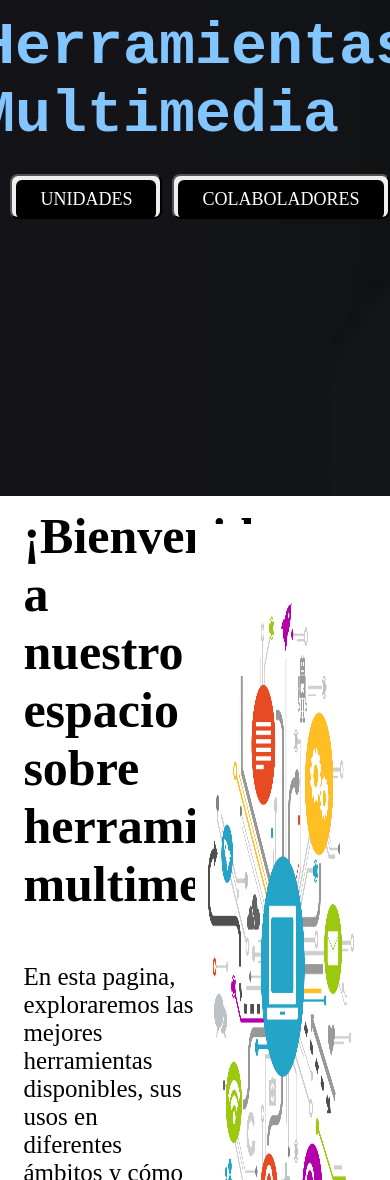
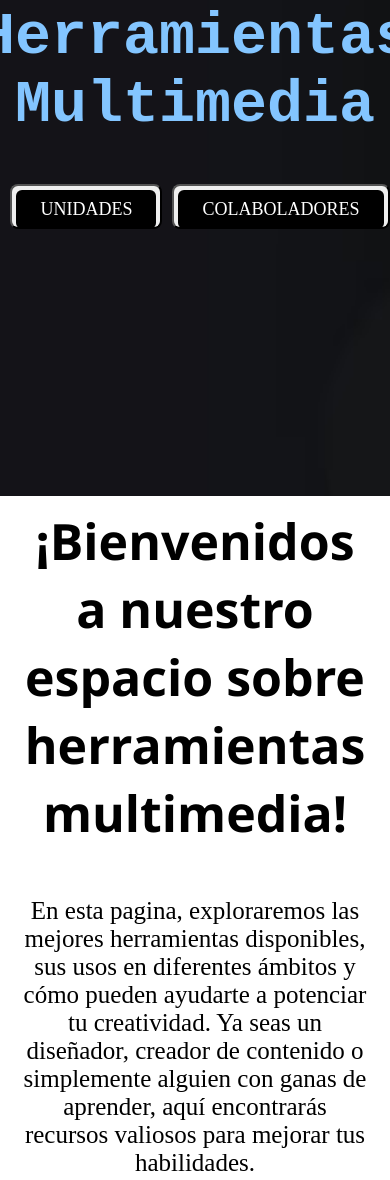
Before and after one commit to juanmg39/Pagina_web, a plain HTML site: page index.html in a window 390 px wide. Shown: the part 349-1529 px from the top of the page. Drawn offline with Linux system fonts and the light colour scheme.

Commit message:
responsive

```diff
--- a/index.html
+++ b/index.html
@@ -24,7 +24,7 @@
 
     </nav>
     <header>
-        <h1 class="titulo"> Herramientas Multimedia</h1>
+        <h1> Herramientas Multimedia</h1>
         <div class="boton">
         <button >
             <span >
@@ -41,10 +41,6 @@
 <article>
     <div class="acerca">
         <h1 style="font-size: 50px;">¡Bienvenidos a nuestro espacio sobre herramientas multimedia! </h1>
-<!--         <p style="font-size: 25px; margin-top: 50px;">En la era digital, la creación de contenido visual y auditivo es más
-importante que nunca. Desde la edición de imágenes hasta la producción de videos y animaciones, las herramientas multimedia
- nos permiten dar vida a nuestras ideas y comunicarnos de manera efectiva. -->
-
          <p style="font-size: 25px; margin-top: 50px;">En esta pagina, exploraremos las mejores herramientas disponibles,
             sus usos en diferentes ámbitos y cómo pueden ayudarte a potenciar tu creatividad.
             Ya seas un diseñador, creador de contenido o simplemente alguien con ganas de aprender,
--- a/styles.css
+++ b/styles.css
@@ -253,3 +253,61 @@ section .card p{
     margin-bottom: 10px;
     font-size: 20px;
   }
+
+
+/*   reposive (parte para que se adapte) */
+
+@media (max-width: 300px) and (max-width: 766px){
+    header{
+        width: 100%;
+    }
+
+}
+@media (max-widh: 767px){
+
+
+    }
+
+
+
+@media (max-width: 768px) and (max-width: 990px){
+    header{
+        text-align: center;
+        width: 100%;
+       }
+
+       header .boton{
+        margin-top: 20px;
+       }
+
+    section{
+        display: flex;
+        flex-wrap: wrap;
+        justify-content:center ;
+        height: 100%;
+    }
+    article {
+        display: flex;
+        flex-direction: column;
+        justify-content: center;
+        height: auto;
+        margin-bottom: 50px;
+    }
+    .acerca{
+        width: 100%;
+        text-align: center;
+        font-size: 20px;
+    }
+    article .acerca h1{
+        font-family: 'Segoe UI', Tahoma, Geneva, Verdana, sans-serif;
+        font-size: 2px;
+    }
+    article .img{
+        width: 100%;
+
+    }
+
+}
+@media (max-widh: 991px){
+
+}
```
